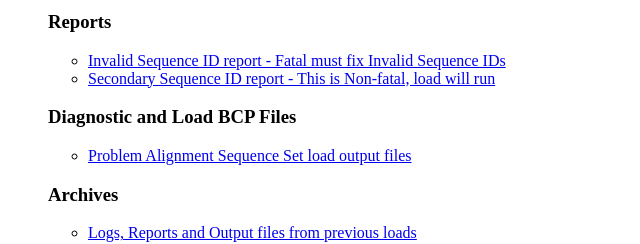
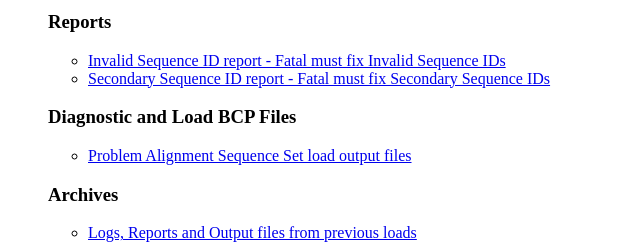
Before and after one commit to mgijax/problemseqsetload, a plain HTML site: page index.html in a window 1280 px wide. Shown: the part 151-395 px from the top of the page, 0-640 px from the left. Drawn offline with Linux system fonts and the light colour scheme.

Commit message:
changed wording to indicate secondary id report is fatal

```diff
--- a/index.html
+++ b/index.html
@@ -11,7 +11,7 @@
 <H3>Reports</H3>
 <UL>
 <LI><A HREF="/data/loads/mgi/problemseqsetload/reports/invalid_sequence.rpt">Invalid Sequence ID report - Fatal must fix Invalid Sequence IDs</A>
-<LI><A HREF="/data/loads/mgi/problemseqsetload/reports/secondary_sequence.rpt">Secondary Sequence ID report - This is Non-fatal, load will run</A>
+<LI><A HREF="/data/loads/mgi/problemseqsetload/reports/secondary_sequence.rpt">Secondary Sequence ID report - Fatal must fix Secondary Sequence IDs</A>
 </UL>
 
 <H3>Diagnostic and Load BCP Files</H3>
```
